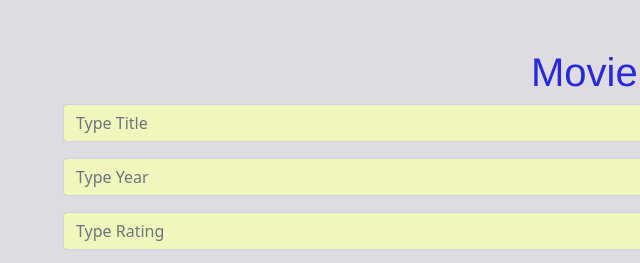
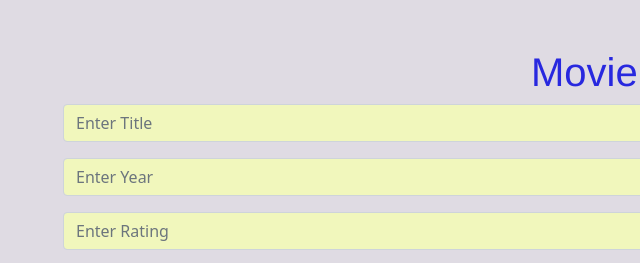
Before and after one commit to normanawang79/javascript-project, a plain HTML site: page index.html in a window 1280 px wide. Shown: the top 263 px of the page, 19-659 px from the left. Drawn offline with nearby package versions, Linux system fonts and the light colour scheme; no server answers.

Commit message:
updated text

```diff
--- a/index.html
+++ b/index.html
@@ -14,13 +14,13 @@
   <div class="container mt-5">
     <h1 class="text-center">Movie List</h1>
     <div class="mb-3">
-      <input type="text" id="movieTitle" class="form-control" placeholder="Type Title">
+      <input type="text" id="movieTitle" class="form-control" placeholder="Enter Title">
     </div>
     <div class="mb-3">
-      <input type="text" id="movieYear" class="form-control" placeholder="Type Year">
+      <input type="text" id="movieYear" class="form-control" placeholder="Enter Year">
     </div>
     <div class="mb-3">
-      <input type="text" id="movieRating" class="form-control" placeholder="Type Rating">
+      <input type="text" id="movieRating" class="form-control" placeholder="Enter Rating">
     </div>
     <div class="mb-3">
       <select id="movieGenre" class="form-control">
```
